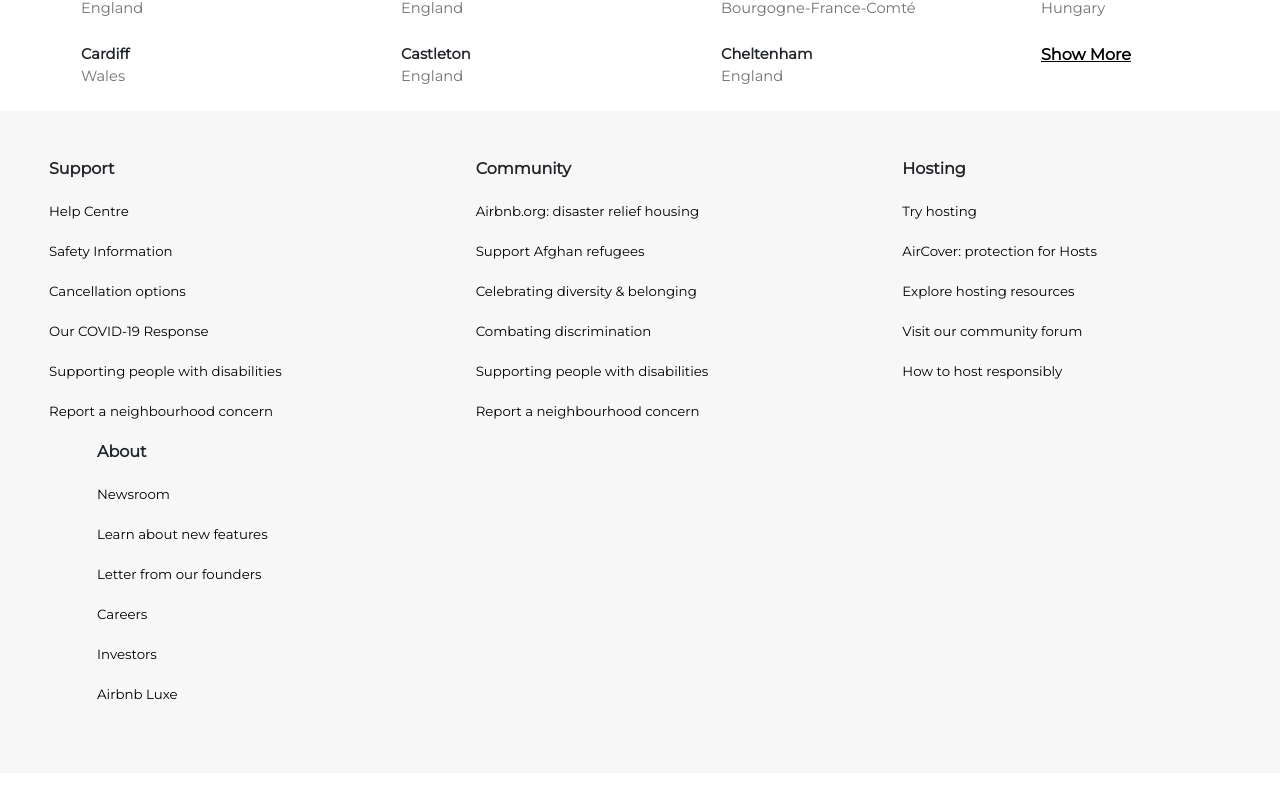
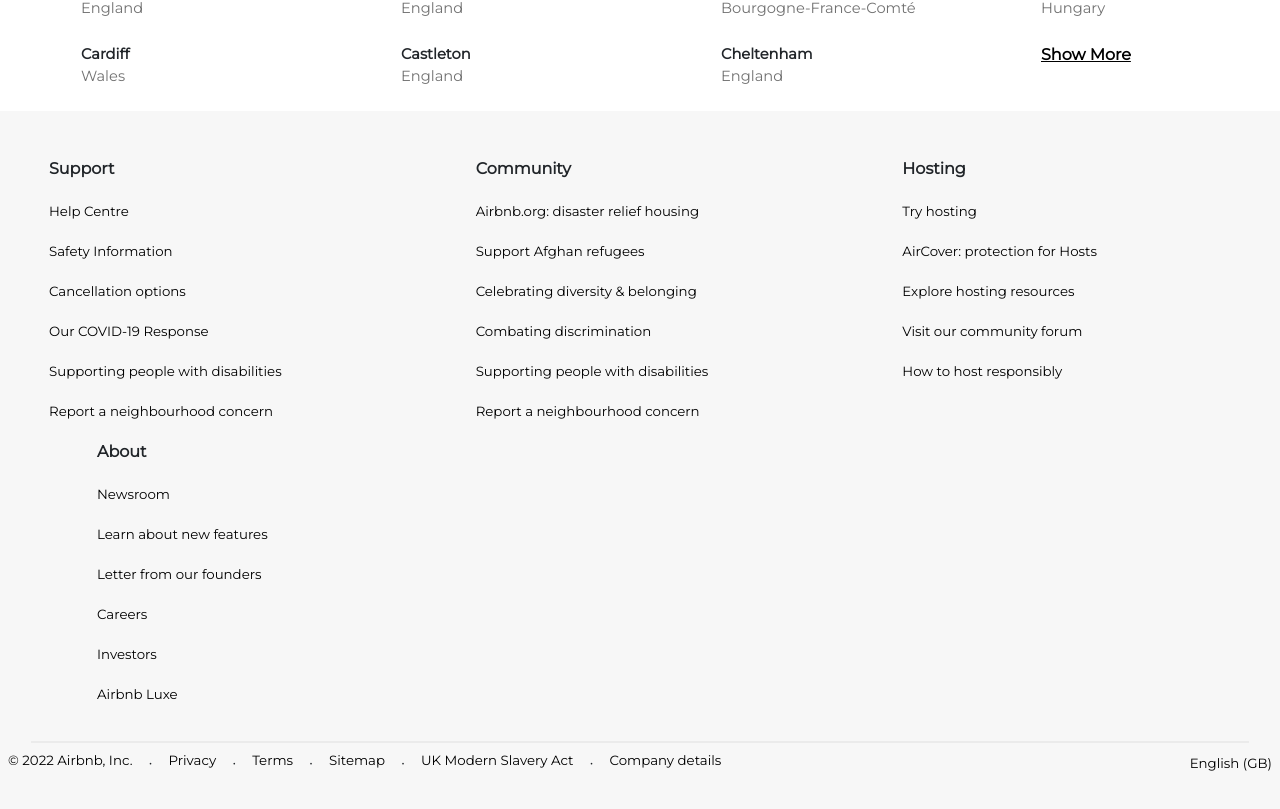
Before and after one commit to RobertaMatera/airbnb, a React (Create React App) app: page / in a window 1280 px wide. Shown: the part 4081-4890 px from the top of the page. Before the commit the page ends 4854 px from the top, so only its background shows below. Built offline with nearby package versions, Linux system fonts and the light colour scheme.

Commit message:
start bottom footer

```diff
--- a/src/App.jsx
+++ b/src/App.jsx
@@ -24,6 +24,7 @@
 import Hosting from "./Components/Hosting";
 import Gateways from "./Components/Getaways";
 import Footer from "./Components/Footer";
+import FooterBottom from "./Components/FooterBottom";
 
 import { Container, Row } from "react-bootstrap";
 
@@ -109,6 +110,12 @@
           <Row className="p-0">
             <Footer />
           </Row>
+          <Row>
+            <hr className="mt-3 mb-2 hr-style" />
+          </Row>
+          <Row id="footer-bottom">
+            <FooterBottom />
+          </Row>
         </Container>
       </section>
     </>
--- a/src/Components/Footer.jsx
+++ b/src/Components/Footer.jsx
@@ -156,8 +156,6 @@
             </Row>
           </Col>
         </section>
-
-        <hr className="my-5"/>
       </>
     );
   }
--- /dev/null
+++ b/src/Components/FooterBottom.jsx
@@ -0,0 +1,41 @@
+import React, { Component } from "react";
+import { Col } from "react-bootstrap";
+
+export default class FooterBottom extends Component {
+  render() {
+    return (
+      <>
+        <div className="d-flex flex-row">
+          <a href="#" className="px-2">
+            &copy; 2022 Airbnb, Inc.
+          </a>
+          <p className="px-2">·</p>
+          <a href="#" className="px-2">
+            Privacy
+          </a>
+          <p className="px-2">·</p>
+          <a href="#" className="px-2">
+            Terms
+          </a>
+          <p className="px-2">·</p>
+          <a href="#" className="px-2">
+            Sitemap
+          </a>
+          <p className="px-2">·</p>
+          <a href="#" className="px-2">
+            UK Modern Slavery Act
+          </a>
+          <p className="px-2">·</p>
+          <a href="#" className="px-2">
+            Company details
+          </a>
+        </div>
+        <div className="ml-auto">
+          <a href="#" className="px-2">
+            English (GB)
+          </a>
+        </div>
+      </>
+    );
+  }
+}
--- a/src/Style/footer.css
+++ b/src/Style/footer.css
@@ -2,14 +2,16 @@
   background-color: var(--gray-calendar);
 }
 
-#footer a {
+#footer a,
+#footer-bottom a {
   font-size: 10pt;
   color: var(--black-color);
   padding: -top 20px;
   padding-bottom: 20px;
 }
 
-#footer a:hover {
+#footer a:hover,
+#footer-bottom a:hover {
   text-decoration: underline;
 }
 
@@ -18,3 +20,10 @@
     width: 80vw;
   }
 }
+
+#footer hr.hr-style {
+  border: 1px solid var(--light-gray);
+  width: 95vw;
+  display: flex;
+  justify-content: center;
+}
```
